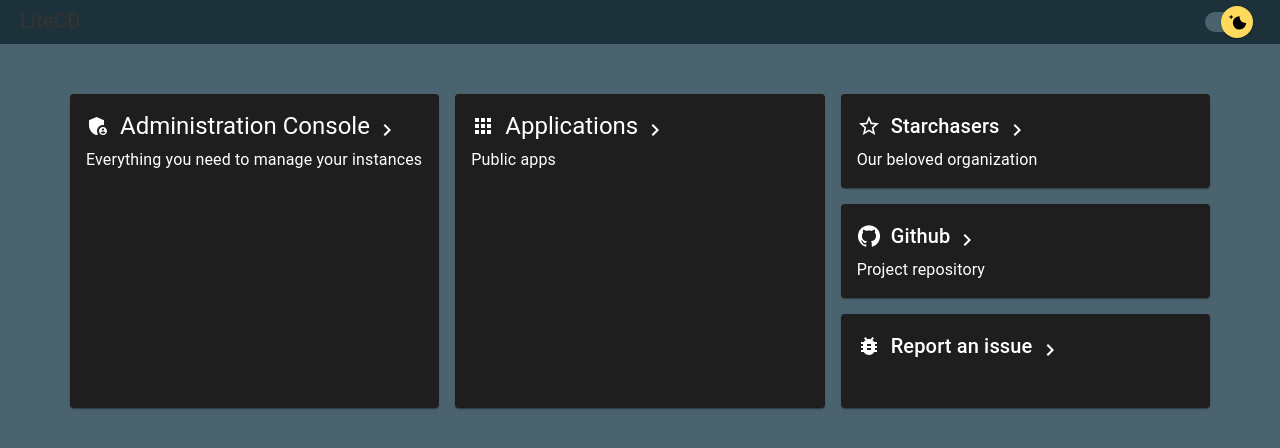
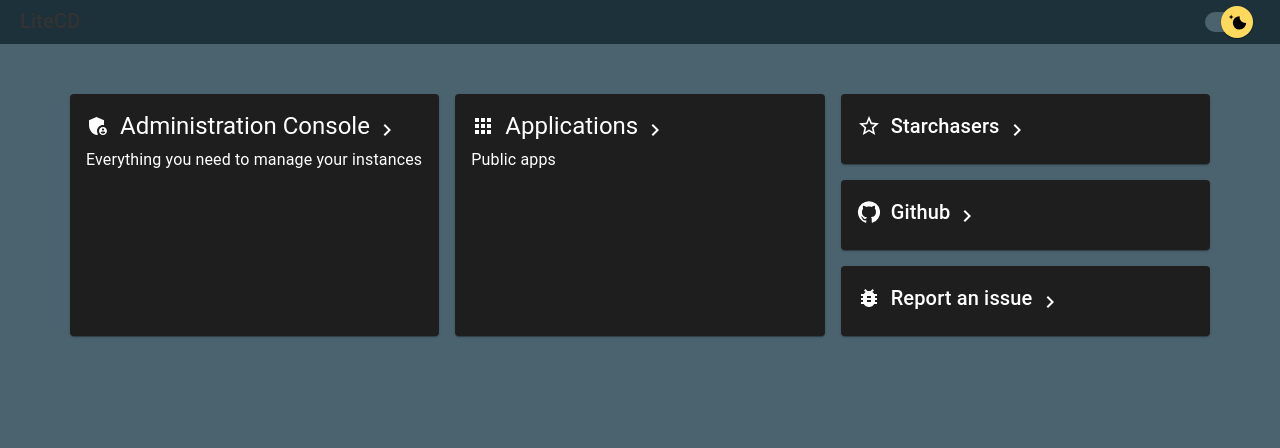
Before and after one commit to HubertBalcerzak/LiteCD-website, a Next.js app: page / in a window 1280 px wide. Shown: the top 448 px of the page. Built offline with nearby package versions, Linux system fonts and the light colour scheme.

Commit message:
Remove description from homePage buttons

```diff
--- a/src/containers/HomePage/HomePageView.tsx
+++ b/src/containers/HomePage/HomePageView.tsx
@@ -116,7 +116,6 @@
               </CardTitle>
             </a>
           </Link>
-          <Typography variant='body1'>Our beloved organization</Typography>
         </CustomizedCard>
 
         <CustomizedCard
@@ -133,7 +132,6 @@
               </CardTitle>
             </a>
           </Link>
-          <Typography variant='body1'>Project repository</Typography>
         </CustomizedCard>
 
         <CustomizedCard
```
